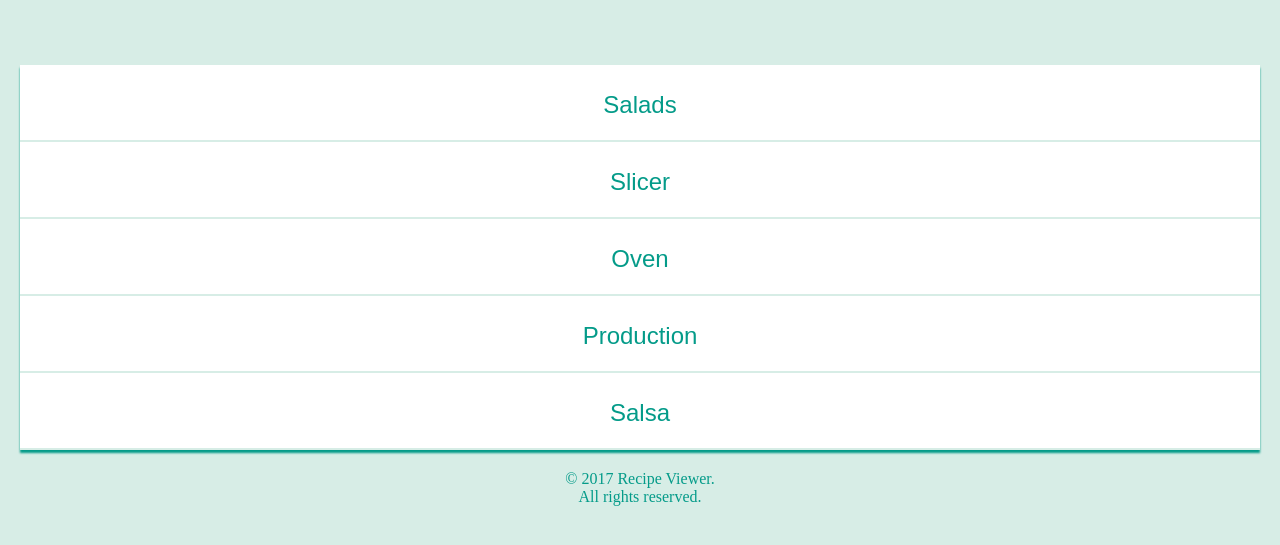
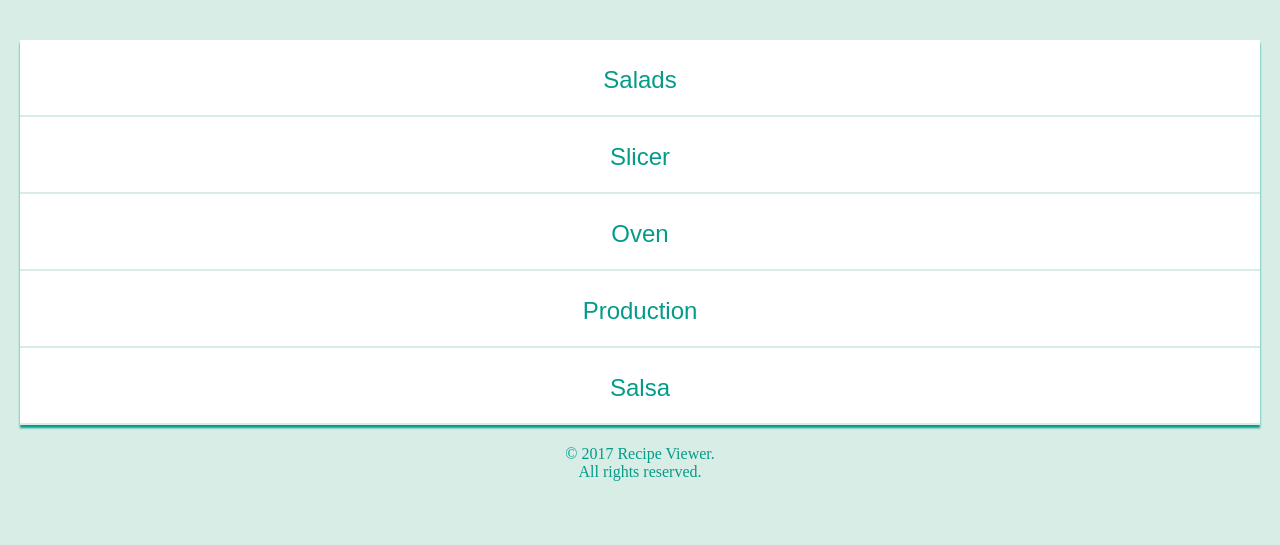
Before and after one commit to djuarez94/recipeReview_Application, a PHP site: page / in a window 1280 px wide. Shown: the part 100-645 px from the top of the page. Run offline with PHP 8.4, Linux system fonts and the light colour scheme.

Commit message:
fixed nav margin-top

```diff
--- a/css/styles.css
+++ b/css/styles.css
@@ -31,7 +31,7 @@
       background-color: #fff;
       display: block;
       text-align: center;
-      margin: 65px 20px 20px 20px;
+      margin: 40px 20px 20px 20px;
       box-shadow: 0px 3px 2px #049b89;
   }
 
```
